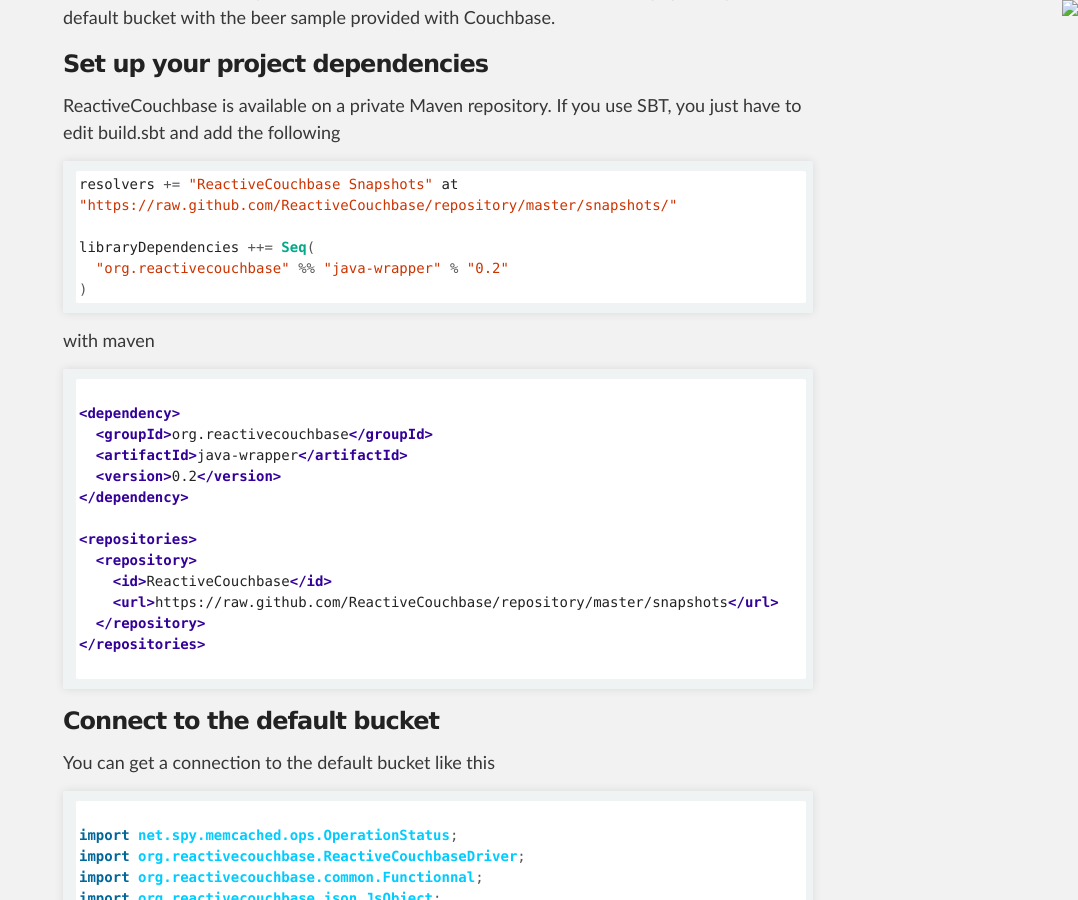
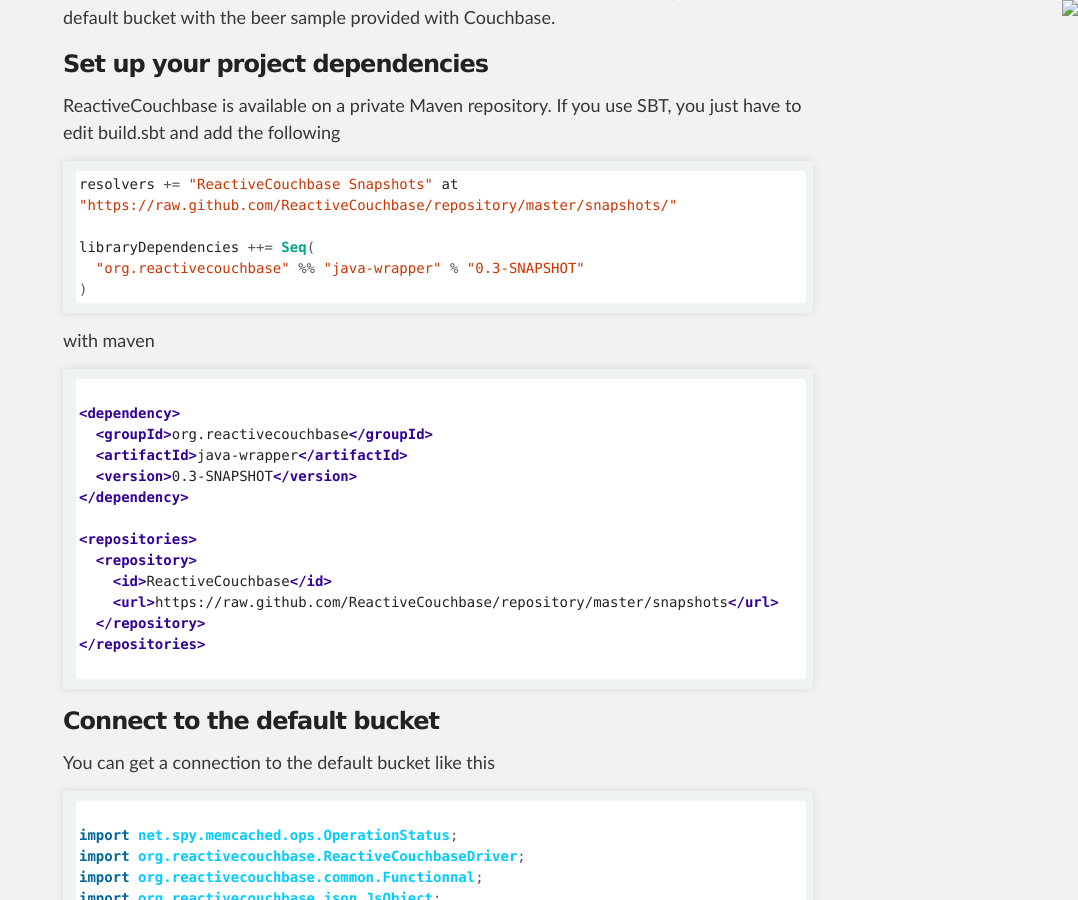
Before and after one commit to hxtpoe/reactivecouchbase.github.io, a Jekyll site: the page built from java.md, in a window 1280 px wide and 900 px high, scrolled down 589 px. Shown: the whole window, without its empty margins (202-1280 px from the left). Built offline with Jekyll 4.4.1, drawn with Linux system fonts in a browser that asks for light colours; Markdown is read by kramdown in place of the engine named in the settings; comment, search, counter and statistics services are not loaded.

Commit message:
Update to 0.3-SNAPSHOT

````diff
--- a/java.md
+++ b/java.md
@@ -27,7 +27,7 @@
 resolvers += "ReactiveCouchbase Snapshots" at "https://raw.github.com/ReactiveCouchbase/repository/master/snapshots/"
 
 libraryDependencies ++= Seq(
-  "org.reactivecouchbase" %% "java-wrapper" % "0.2"
+  "org.reactivecouchbase" %% "java-wrapper" % "0.3-SNAPSHOT"
 )
 ```
 
@@ -38,7 +38,7 @@
 <dependency>
   <groupId>org.reactivecouchbase</groupId>
   <artifactId>java-wrapper</artifactId>
-  <version>0.2</version>
+  <version>0.3-SNAPSHOT</version>
 </dependency>
 
 <repositories>
````
Also changed, not shown: index.md (+2 -2 lines).
